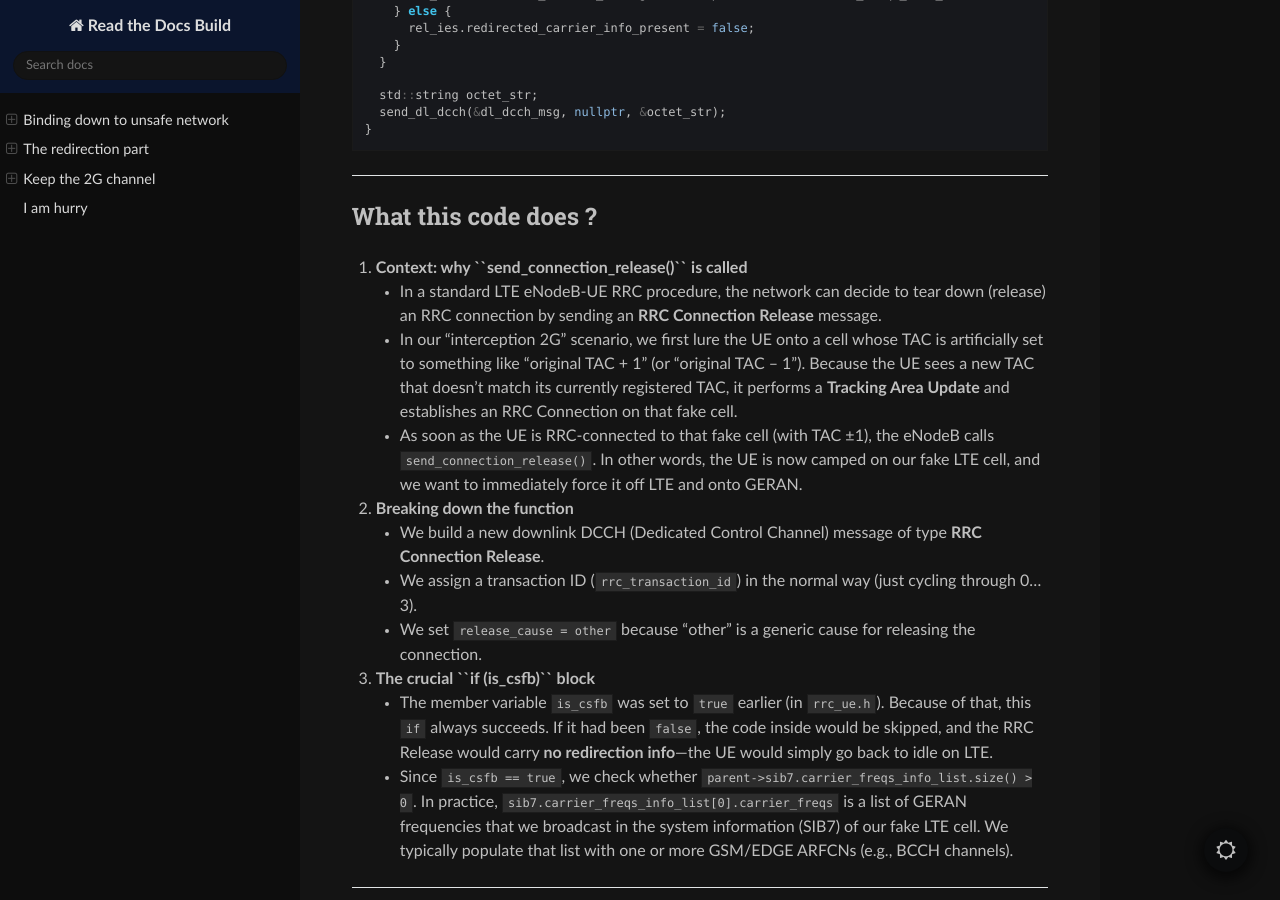
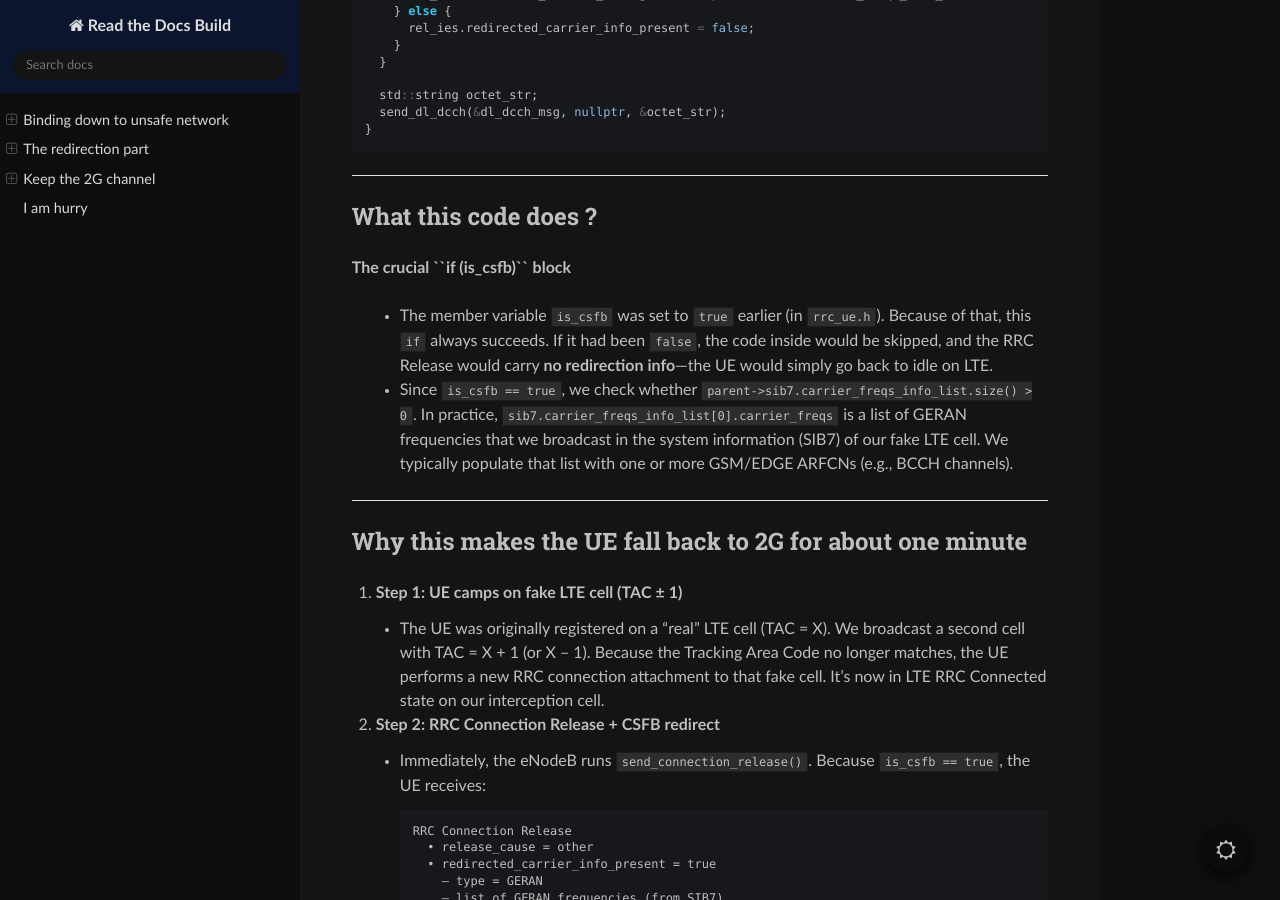
Before and after one commit to bbaranoff/binding-down-to-gsm, a Sphinx documentation site: the page built from docs/index.rst, in a window 1280 px wide and 900 px high, scrolled down 1945 px. Built offline with Sphinx 7.4.7 and the Read the Docs theme 3.1.0, drawn with Linux system fonts in a browser that asks for light colours.

Commit message:
Update index.rst

```diff
--- a/docs/index.rst
+++ b/docs/index.rst
@@ -81,32 +81,7 @@ it looks like this:
 What this code does ?
 ---------------------
 
-1. **Context: why ``send_connection_release()`` is called**
-
-   -  In a standard LTE eNodeB‐UE RRC procedure, the network can decide
-      to tear down (release) an RRC connection by sending an **RRC
-      Connection Release** message.
-   -  In our “interception 2G” scenario, we first lure the UE onto a
-      cell whose TAC is artificially set to something like “original TAC
-      + 1” (or “original TAC – 1”). Because the UE sees a new TAC that
-      doesn’t match its currently registered TAC, it performs a
-      **Tracking Area Update** and establishes an RRC Connection on that
-      fake cell.
-   -  As soon as the UE is RRC‐connected to that fake cell (with TAC
-      ±1), the eNodeB calls ``send_connection_release()``. In other
-      words, the UE is now camped on our fake LTE cell, and we want to
-      immediately force it off LTE and onto GERAN.
-
-2. **Breaking down the function**
-
-   -  We build a new downlink DCCH (Dedicated Control Channel) message
-      of type **RRC Connection Release**.
-   -  We assign a transaction ID (``rrc_transaction_id``) in the normal
-      way (just cycling through 0…3).
-   -  We set ``release_cause = other`` because “other” is a generic
-      cause for releasing the connection.
-
-3. **The crucial ``if (is_csfb)`` block**
+**The crucial ``if (is_csfb)`` block**
 
    -  The member variable ``is_csfb`` was set to ``true`` earlier (in
       ``rrc_ue.h``). Because of that, this ``if`` always succeeds. If it
```
